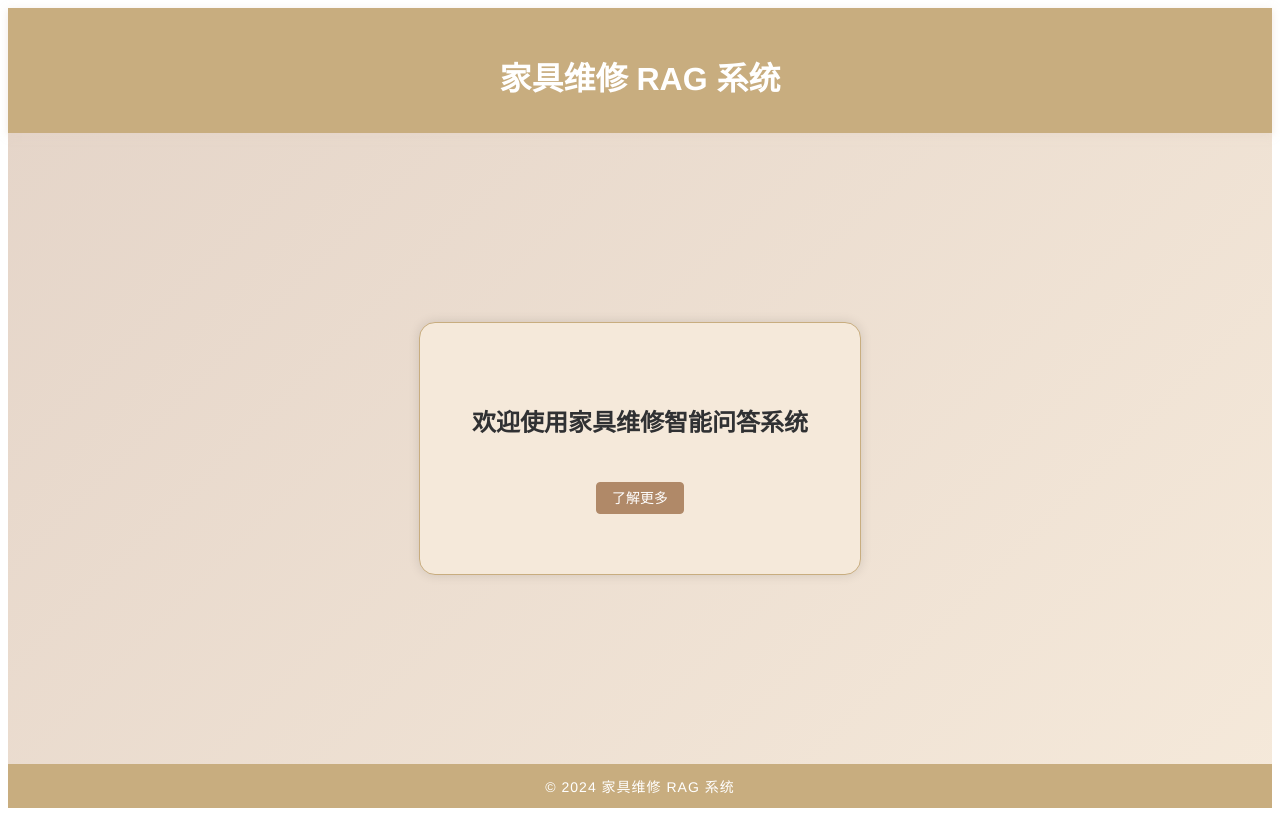
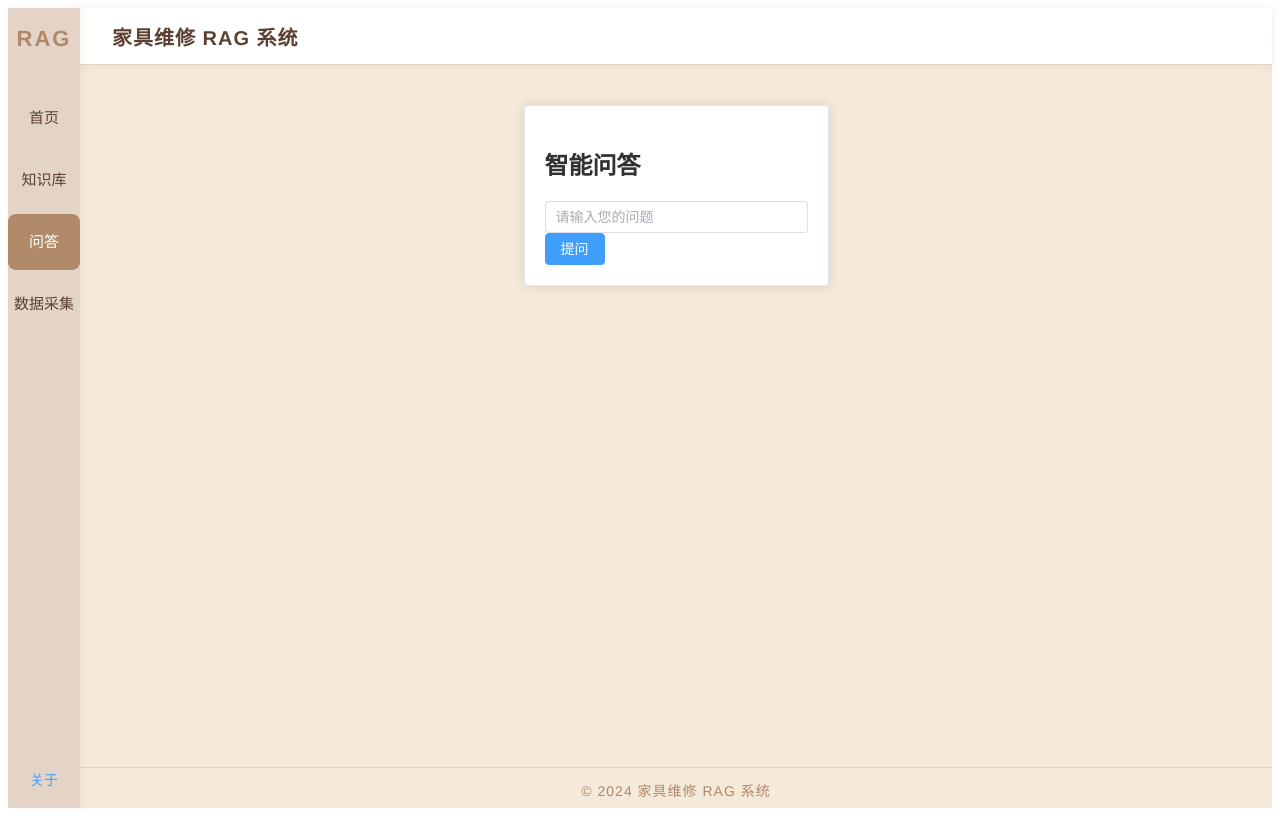
Before and after one commit to b12138sjx/furniture-repair-rag, a Vue app in the folder frontend/: page /qa in a window 1280 px wide. Built offline with nearby package versions, Linux system fonts and the light colour scheme.

Commit message:
前端正常运行版本1.1

```diff
--- a/frontend/src/App.vue
+++ b/frontend/src/App.vue
@@ -1,86 +1,143 @@
 <script setup lang="ts">
 import { ref } from 'vue'
+import { useRouter } from 'vue-router'
 const dialogVisible = ref(false)
+const router = useRouter()
 </script>
 
 <template>
-  <div class="wood-theme">
-    <header class="wood-header">
-      <h1>家具维修 RAG 系统</h1>
+  <div class="bt-wood-root">
+    <aside class="bt-wood-sider">
+      <div class="bt-wood-logo">
+        <span>RAG</span>
+      </div>
+      <el-menu
+        :default-active="router.currentRoute.value.path"
+        class="bt-wood-menu"
+        @select="key => router.push(key)"
+        background-color="#e4d4c8"
+        text-color="#5c4033"
+        active-text-color="#b08968"
+        router
+      >
+        <el-menu-item index="/">首页</el-menu-item>
+        <el-menu-item index="/kb">知识库</el-menu-item>
+        <el-menu-item index="/qa">问答</el-menu-item>
+        <el-menu-item index="/collect">数据采集</el-menu-item>
+      </el-menu>
+      <div class="bt-wood-sider-footer">
+        <el-button type="text" @click="dialogVisible = true">关于</el-button>
+      </div>
+    </aside>
+    <div class="bt-wood-main">
+      <header class="bt-wood-header">
+        <span class="bt-wood-title">家具维修 RAG 系统</span>
+        <span class="bt-wood-header-actions"></span>
       </header>
-    <main class="wood-main">
-      <el-card class="wood-card">
-        <h2>欢迎使用家具维修智能问答系统</h2>
-        <el-button type="primary" class="wood-btn" @click="dialogVisible = true">
-          了解更多
-        </el-button>
+      <main class="bt-wood-content">
+        <router-view />
+      </main>
+      <footer class="bt-wood-footer">
+        <span>© 2024 家具维修 RAG 系统</span>
+      </footer>
+    </div>
     <el-dialog v-model="dialogVisible" title="关于本系统" width="400px">
       <span>
         本系统基于原木风格设计，致力于为用户提供温馨、专业的家具维修知识问答体验。
       </span>
     </el-dialog>
-      </el-card>
-    </main>
-    <footer class="wood-footer">
-      <span>© 2024 家具维修 RAG 系统</span>
-    </footer>
   </div>
 </template>
 
 <style scoped>
-.wood-theme {
+.bt-wood-root {
+  display: flex;
   min-height: 100vh;
-  background: linear-gradient(135deg, #e4d4c8 0%, #f5e9da 100%);
+  background: linear-gradient(135deg, #f5e9da 0%, #e4d4c8 100%);
   font-family: 'Avenir', 'Helvetica Neue', Arial, 'PingFang SC', 'Hiragino Sans GB', 'Microsoft YaHei', sans-serif;
   color: #5c4033;
+}
+.bt-wood-sider {
+  width: 72px;
+  background: #e4d4c8;
   display: flex;
   flex-direction: column;
+  align-items: center;
+  box-shadow: 2px 0 8px #c8ad7f22;
+  padding-top: 18px;
+  z-index: 2;
 }
-.wood-header {
-  background: #c8ad7f;
-  color: #fff;
-  padding: 24px 0 12px 0;
+.bt-wood-logo {
+  font-size: 22px;
+  font-weight: bold;
+  color: #b08968;
+  margin-bottom: 32px;
+  letter-spacing: 2px;
+  width: 100%;
   text-align: center;
-  box-shadow: 0 2px 8px #e4d4c880;
 }
-.logo {
-  width: 48px;
-  vertical-align: middle;
-  margin-right: 10px;
+.bt-wood-menu {
+  border: none;
+  width: 100%;
+  flex: 1;
+  background: transparent;
 }
-.wood-main {
+.bt-wood-menu .el-menu-item {
+  justify-content: center;
+  font-size: 15px;
+  border-radius: 8px;
+  margin: 6px 0;
+  transition: background 0.2s;
+}
+.bt-wood-menu .el-menu-item.is-active {
+  background: #b08968 !important;
+  color: #fff !important;
+}
+.bt-wood-sider-footer {
+  margin: 24px 0 12px 0;
+  width: 100%;
+  text-align: center;
+}
+.bt-wood-main {
   flex: 1;
   display: flex;
+  flex-direction: column;
+  min-width: 0;
+  background: #f5e9da;
+}
+.bt-wood-header {
+  height: 56px;
+  background: #fff;
+  color: #5c4033;
+  display: flex;
+  align-items: center;
+  padding: 0 32px;
+  border-bottom: 1px solid #e4d4c8;
+  font-size: 20px;
+  font-weight: 600;
+  letter-spacing: 1px;
+  box-shadow: 0 2px 8px #e4d4c880;
+  z-index: 1;
+}
+.bt-wood-title {
+  flex: 1;
+}
+.bt-wood-content {
+  flex: 1;
+  padding: 40px 0 0 0;
+  display: flex;
   justify-content: center;
-  align-items: center;
+  align-items: flex-start;
+  min-height: 400px;
 }
-.wood-card {
+.bt-wood-footer {
   background: #f5e9da;
-  border: 1px solid #c8ad7f;
-  border-radius: 16px;
-  box-shadow: 0 4px 16px #c8ad7f33;
-  padding: 40px 32px;
-  min-width: 320px;
+  color: #b08968;
   text-align: center;
-}
-.wood-btn {
-  background: #b08968;
-  border-color: #b08968;
-  color: #fff;
-  margin-top: 24px;
-  transition: background 0.2s;
-}
-.wood-btn:hover {
-  background: #a1744a;
-  border-color: #a1744a;
-}
-.wood-footer {
-  background: #c8ad7f;
-  color: #fff;
-  text-align: center;
-  padding: 12px 0;
+  padding: 12px 0 8px 0;
   font-size: 14px;
   letter-spacing: 1px;
+  border-top: 1px solid #e4d4c8;
 }
 .el-dialog__header {
   background: #e4d4c8;
--- /dev/null
+++ b/frontend/src/main.js
@@ -0,0 +1 @@
+// 建议删除此文件，统一入口为 main.ts
--- a/frontend/src/router/index.ts
+++ b/frontend/src/router/index.ts
@@ -1,12 +1,10 @@
 import { createRouter, createWebHistory } from 'vue-router'
 
 const routes = [
-  { path: '/', component: () => import('../components/HelloWorld.vue'), name: 'Home' },
+  { path: '/', component: () => import('../views/Home.vue'), name: 'Home' },
   { path: '/collect', component: () => import('../views/DataCollect.vue'), name: 'DataCollect' },
   { path: '/kb', component: () => import('../views/KnowledgeBase.vue'), name: 'KnowledgeBase' },
   { path: '/qa', component: () => import('../views/QA.vue'), name: 'QA' },
-  // 可选：微调页
-  // { path: '/finetune', component: () => import('../views/Finetune.vue'), name: 'Finetune' },
 ]
 
 const router = createRouter({
--- a/frontend/src/views/DataCollect.vue
+++ b/frontend/src/views/DataCollect.vue
@@ -1,142 +1,52 @@
 <template>
-  <el-card>
-    <h2>网页数据爬取</h2>
+  <el-card class="wood-card" style="width: 100%; max-width: 600px;">
+    <h2>数据采集</h2>
     <el-form :inline="true" @submit.prevent>
-      <el-form-item>
-        <el-input v-model="url" placeholder="输入网页URL" style="width: 300px;" />
+      <el-form-item label="采集网址">
+        <el-input v-model="url" placeholder="请输入要采集的网址" style="width: 320px;" />
       </el-form-item>
       <el-form-item>
-        <el-button @click="crawl" :loading="loadingCrawl" type="primary">开始爬取</el-button>
+        <el-button type="primary" @click="collect">开始采集</el-button>
       </el-form-item>
     </el-form>
-    <el-progress v-if="loadingCrawl" :percentage="crawlProgress" style="width: 300px;" />
-    <el-alert v-if="crawlStatus" :title="crawlStatus" :type="crawlSuccess ? 'success' : 'error'" show-icon />
-    <el-card v-if="crawlPreview" class="box-card" style="margin-top: 12px;">
-      <template #header>文本预览</template>
-      <pre style="max-height:200px;overflow:auto;">{{ crawlPreview }}</pre>
-    </el-card>
-
     <el-divider />
-
-    <h2>个人知识库导入</h2>
-    <el-upload
-      ref="uploadRef"
-      :action="uploadAction"
-      :headers="uploadHeaders"
-      :show-file-list="false"
-      :before-upload="beforeUpload"
-      :on-progress="handleUploadProgress"
-      :on-success="handleUploadSuccess"
-      :on-error="handleUploadError"
-      :accept="'.txt,.md,.pdf'"
-      :data="{}"
-      :http-request="customUpload"
-    >
-      <el-button type="primary">上传文档</el-button>
-    </el-upload>
-    <el-progress v-if="uploading" :percentage="uploadProgress" style="width: 300px;" />
-    <el-alert v-if="uploadStatus" :title="uploadStatus" :type="uploadSuccess ? 'success' : 'error'" show-icon />
-    <el-card v-if="chunkPreview.length" class="box-card" style="margin-top: 12px;">
-      <template #header>分块预览</template>
-      <el-table :data="chunkPreview" style="width: 100%">
-        <el-table-column prop="index" label="块编号" width="80" />
-        <el-table-column prop="content" label="内容" />
-      </el-table>
-    </el-card>
+    <div v-if="loading">
+      <el-icon><i class="el-icon-loading"></i></el-icon> 正在采集数据...
+    </div>
+    <div v-else-if="result">
+      <el-alert title="采集结果" type="success" :closable="false" show-icon>
+        <div style="margin-top: 10px;">{{ result }}</div>
+      </el-alert>
+    </div>
   </el-card>
 </template>
 
 <script setup lang="ts">
-import { ref } from 'vue';
-import axios from 'axios';
-import { ElMessage } from 'element-plus';
+import { ref } from 'vue'
+const url = ref('')
+const loading = ref(false)
+const result = ref('')
 
-const url = ref('');
-const loadingCrawl = ref(false);
-const crawlProgress = ref(0);
-const crawlStatus = ref('');
-const crawlSuccess = ref(false);
-const crawlPreview = ref('');
-
-const uploading = ref(false);
-const uploadProgress = ref(0);
-const uploadStatus = ref('');
-const uploadSuccess = ref(false);
-const chunkPreview = ref<{index:number,content:string}[]>([]);
-
-const uploadAction = '/api/kb/upload'; // 实际不会用到
-const uploadHeaders = {};
-
-function crawl() {
-  if (!url.value) {
-    ElMessage.warning('请输入URL');
-    return;
-  }
-  loadingCrawl.value = true;
-  crawlProgress.value = 10;
-  crawlStatus.value = '';
-  crawlSuccess.value = false;
-  crawlPreview.value = '';
-  // 假设后端接口 /api/crawl，POST { url }
-  axios.post('/api/crawl', { url: url.value }).then(res => {
-    crawlProgress.value = 100;
-    crawlSuccess.value = true;
-    crawlStatus.value = '爬取成功';
-    crawlPreview.value = res.data.text?.slice(0, 1000) || '无内容';
-  }).catch(() => {
-    crawlProgress.value = 100;
-    crawlSuccess.value = false;
-    crawlStatus.value = '爬取失败';
-  }).finally(() => {
-    loadingCrawl.value = false;
-  });
-}
-
-// 文件上传自定义实现
-function beforeUpload() {
-  uploading.value = true;
-  uploadProgress.value = 0;
-  uploadStatus.value = '';
-  uploadSuccess.value = false;
-  chunkPreview.value = [];
-  return true;
-}
-function handleUploadProgress(event: any) {
-  uploading.value = true;
-  uploadProgress.value = Math.round(event.percent);
-}
-function handleUploadSuccess(response: any) {
-  uploadProgress.value = 100;
-  uploadSuccess.value = true;
-  uploadStatus.value = '上传并分块成功';
-  // 假设后端返回 { chunks: [{index, content}] }
-  chunkPreview.value = (response.chunks || []).map((c: any, i: number) => ({
-    index: i + 1,
-    content: c.content?.slice(0, 100) || ''
-  }));
-  uploading.value = false;
-}
-function handleUploadError() {
-  uploadProgress.value = 100;
-  uploadSuccess.value = false;
-  uploadStatus.value = '上传失败';
-  uploading.value = false;
-}
-// 自定义上传，兼容 axios
-function customUpload(option: any) {
-  const formData = new FormData();
-  formData.append('file', option.file);
-  axios.post('/api/kb/upload', formData, {
-    headers: { 'Content-Type': 'multipart/form-data' },
-    onUploadProgress: (e) => {
-      if (e.total) uploadProgress.value = Math.round((e.loaded / e.total) * 100);
-    }
-  }).then(res => {
-    handleUploadSuccess(res.data);
-    option.onSuccess && option.onSuccess(res.data);
-  }).catch(err => {
-    handleUploadError();
-    option.onError && option.onError(err);
-  });
+function collect() {
+  if (!url.value) return
+  loading.value = true
+  result.value = ''
+  // 模拟采集过程，实际应调用后端API
+  setTimeout(() => {
+    loading.value = false
+    result.value = `已成功采集：${url.value} 的网页内容（示例数据）`
+  }, 1500)
 }
 </script>
+
+<style scoped>
+.wood-card {
+  background: #f5e9da;
+  border: 1px solid #c8ad7f;
+  border-radius: 16px;
+  box-shadow: 0 4px 16px #c8ad7f33;
+  padding: 40px 32px;
+  min-width: 320px;
+  text-align: center;
+}
+</style>
--- /dev/null
+++ b/frontend/src/views/Home.vue
@@ -0,0 +1,6 @@
+<template>
+  <el-card class="wood-card">
+    <h2>欢迎使用家具维修智能问答系统</h2>
+    <el-button type="primary" @click="$emit('showAbout')">了解更多</el-button>
+  </el-card>
+</template>
--- a/frontend/src/views/QA.vue
+++ b/frontend/src/views/QA.vue
@@ -1,56 +1,27 @@
 <template>
-  <el-card>
+  <el-card class="wood-card">
     <h2>智能问答</h2>
-    <el-input v-model="question" placeholder="请输入您的问题" style="width: 400px;" />
-    <el-button @click="ask" :loading="loading">提交</el-button>
-    <el-divider />
-    <div v-if="retrieved.length">
-      <h4>相关知识块：</h4>
-      <el-timeline>
-        <el-timeline-item v-for="(item, idx) in retrieved" :key="idx">
-          <span style="color: #409EFF">{{ item.source }}</span>：
-          <span v-html="highlight(item.content)"></span>
-        </el-timeline-item>
-      </el-timeline>
-    </div>
-    <el-divider />
-    <div v-if="answer">
-      <h4>AI答案：</h4>
-      <el-card>
-        <span>{{ answer }}</span>
-        <el-button type="primary" size="small" @click="copyAnswer">复制</el-button>
-      </el-card>
+    <el-input v-model="question" placeholder="请输入您的问题" />
+    <el-button type="primary" @click="ask">提问</el-button>
+    <div v-if="answer" class="qa-answer">
+      <strong>回答：</strong>{{ answer }}
     </div>
   </el-card>
 </template>
 
 <script setup lang="ts">
-import { ref } from 'vue';
-import { ElMessage } from 'element-plus';
-
-const question = ref('');
-const loading = ref(false);
-const retrieved = ref<any[]>([]);
-const answer = ref('');
+import { ref } from 'vue'
+const question = ref('')
+const answer = ref('')
 function ask() {
-  loading.value = true;
-  // ...实际应请求后端接口...
-  setTimeout(() => {
-    retrieved.value = [
-      { source: '知识库1', content: '家具维修时应<b style="color:red;">安全</b>断电...' },
-      { source: '知识库2', content: '如遇损坏，先<b style="color:red;">安全</b>检查...' }
-    ];
-    answer.value = '建议维修前务必断电，确保安全。';
-    loading.value = false;
-  }, 1000);
-}
-function copyAnswer() {
-  navigator.clipboard.writeText(answer.value);
-  ElMessage.success('已复制');
-}
-function highlight(text: string) {
-  if (!question.value) return text;
-  // 简单高亮匹配
-  return text.replace(new RegExp(question.value, 'gi'), m => `<b style="color:red;">${m}</b>`);
+  // 这里应调用后端接口
+  answer.value = '（示例回答）这是一个家具维修相关的智能回答。'
 }
 </script>
+
+<style scoped>
+.qa-answer {
+  margin-top: 16px;
+  color: #5c4033;
+}
+</style>
```
Also changed, not shown: frontend/src/views/KnowledgeBase.vue (+3 -33 lines). Lines whose indentation alone changed are shown as unchanged.
